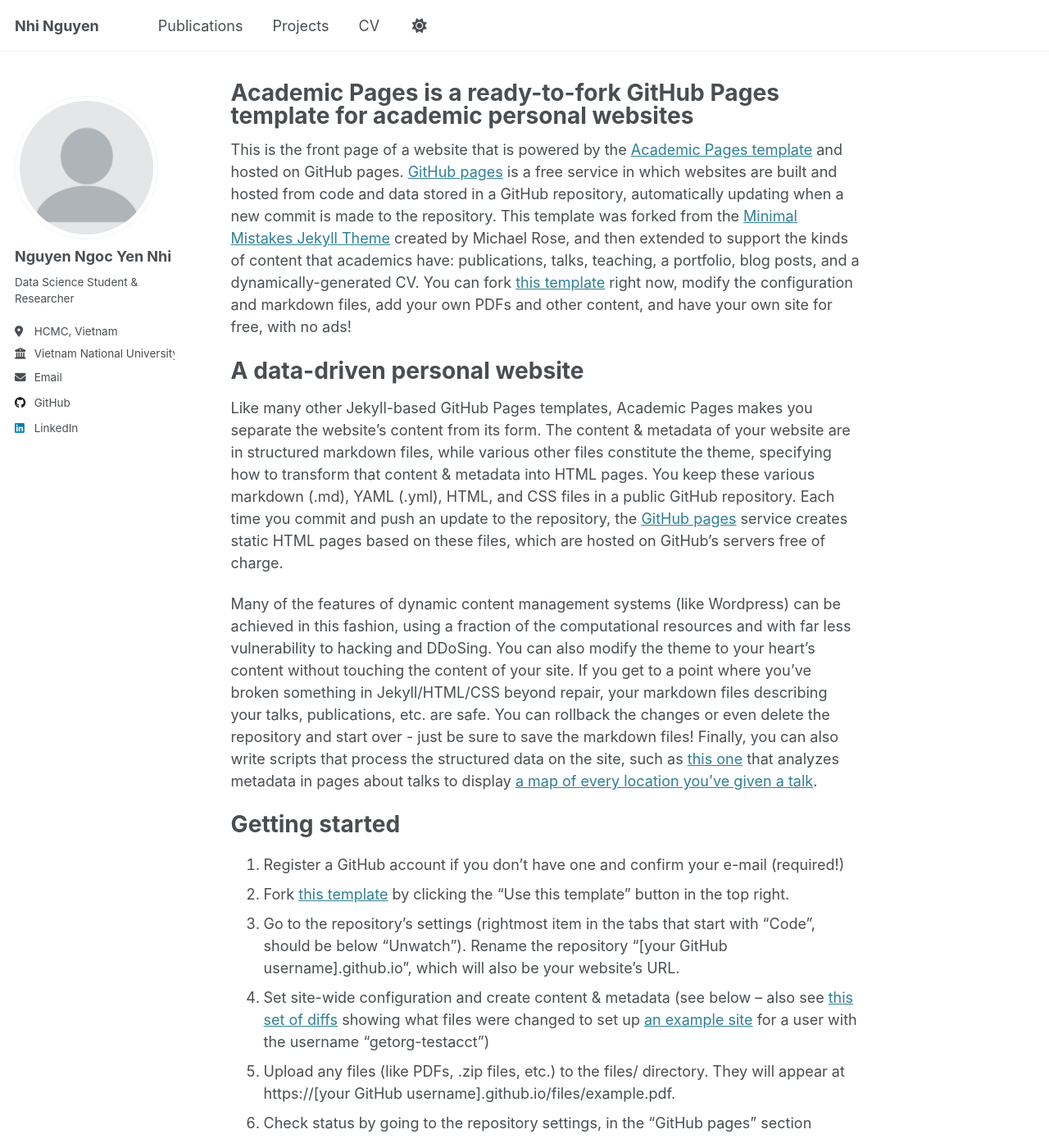
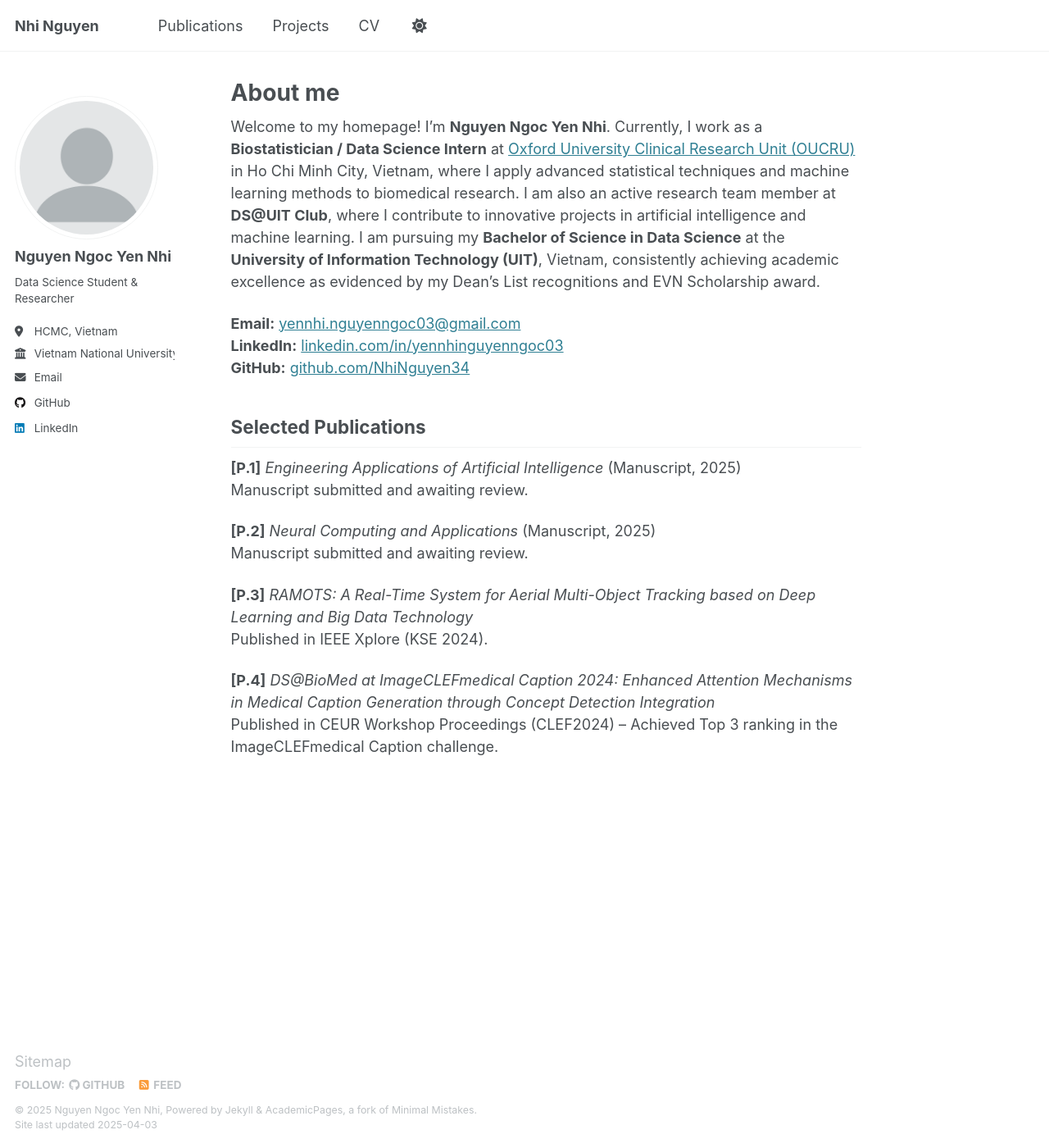
Before and after one commit to dalietnguyen342/dalietnguyen342.github.io, a Jekyll site: the page built from _pages/about.md, in a window 1280 px wide and 1400 px high. Shown: the whole window at 82% size. Built offline with Jekyll 4.4.1, drawn with Linux system fonts in a browser that asks for light colours; some of the changed text lies outside the part shown.

Commit message:
Update about.md

```diff
--- a/_pages/about.md
+++ b/_pages/about.md
@@ -1,49 +1,30 @@
 ---
 permalink: /
-title: "Academic Pages is a ready-to-fork GitHub Pages template for academic personal websites"
+title: "About me"
+excerpt: "About me"
 author_profile: true
 redirect_from:
-  - /about/
-  - /about.html
+  - "/wordpress/"
+  - "/wordpress/index.html"
 ---
 
-This is the front page of a website that is powered by the [Academic Pages template](https://github.com/academicpages/academicpages.github.io) and hosted on GitHub pages. [GitHub pages](https://pages.github.com) is a free service in which websites are built and hosted from code and data stored in a GitHub repository, automatically updating when a new commit is made to the repository. This template was forked from the [Minimal Mistakes Jekyll Theme](https://mmistakes.github.io/minimal-mistakes/) created by Michael Rose, and then extended to support the kinds of content that academics have: publications, talks, teaching, a portfolio, blog posts, and a dynamically-generated CV. You can fork [this template](https://github.com/academicpages/academicpages.github.io) right now, modify the configuration and markdown files, add your own PDFs and other content, and have your own site for free, with no ads!
+{% include base_path %}
 
-A data-driven personal website
-======
-Like many other Jekyll-based GitHub Pages templates, Academic Pages makes you separate the website's content from its form. The content & metadata of your website are in structured markdown files, while various other files constitute the theme, specifying how to transform that content & metadata into HTML pages. You keep these various markdown (.md), YAML (.yml), HTML, and CSS files in a public GitHub repository. Each time you commit and push an update to the repository, the [GitHub pages](https://pages.github.com/) service creates static HTML pages based on these files, which are hosted on GitHub's servers free of charge.
+Welcome to my homepage! I'm **Nguyen Ngoc Yen Nhi**. Currently, I work as a **Biostatistician / Data Science Intern** at [Oxford University Clinical Research Unit (OUCRU)](https://www.oucru.org/) in Ho Chi Minh City, Vietnam, where I apply advanced statistical techniques and machine learning methods to biomedical research. I am also an active research team member at **DS@UIT Club**, where I contribute to innovative projects in artificial intelligence and machine learning. I am pursuing my **Bachelor of Science in Data Science** at the **University of Information Technology (UIT)**, Vietnam, consistently achieving academic excellence as evidenced by my Dean’s List recognitions and EVN Scholarship award.
 
-Many of the features of dynamic content management systems (like Wordpress) can be achieved in this fashion, using a fraction of the computational resources and with far less vulnerability to hacking and DDoSing. You can also modify the theme to your heart's content without touching the content of your site. If you get to a point where you've broken something in Jekyll/HTML/CSS beyond repair, your markdown files describing your talks, publications, etc. are safe. You can rollback the changes or even delete the repository and start over - just be sure to save the markdown files! Finally, you can also write scripts that process the structured data on the site, such as [this one](https://github.com/academicpages/academicpages.github.io/blob/master/talkmap.ipynb) that analyzes metadata in pages about talks to display [a map of every location you've given a talk](https://academicpages.github.io/talkmap.html).
+**Email:** [yennhi.nguyenngoc03@gmail.com](mailto:yennhi.nguyenngoc03@gmail.com)
+**LinkedIn:** [linkedin.com/in/yennhinguyenngoc03](https://www.linkedin.com/in/yennhinguyenngoc03/)
+**GitHub:** [github.com/NhiNguyen34](https://github.com/NhiNguyen34)
 
-Getting started
-======
-1. Register a GitHub account if you don't have one and confirm your e-mail (required!)
-1. Fork [this template](https://github.com/academicpages/academicpages.github.io) by clicking the "Use this template" button in the top right.
-1. Go to the repository's settings (rightmost item in the tabs that start with "Code", should be below "Unwatch"). Rename the repository "[your GitHub username].github.io", which will also be your website's URL.
-1. Set site-wide configuration and create content & metadata (see below -- also see [this set of diffs](http://archive.is/3TPas) showing what files were changed to set up [an example site](https://getorg-testacct.github.io) for a user with the username "getorg-testacct")
-1. Upload any files (like PDFs, .zip files, etc.) to the files/ directory. They will appear at https://[your GitHub username].github.io/files/example.pdf.
-1. Check status by going to the repository settings, in the "GitHub pages" section
+## Selected Publications
+**[P.1]** *Engineering Applications of Artificial Intelligence* (Manuscript, 2025)
+Manuscript submitted and awaiting review.
 
-Site-wide configuration
-------
-The main configuration file for the site is in the base directory in [_config.yml](https://github.com/academicpages/academicpages.github.io/blob/master/_config.yml), which defines the content in the sidebars and other site-wide features. You will need to replace the default variables with ones about yourself and your site's github repository. The configuration file for the top menu is in [_data/navigation.yml](https://github.com/academicpages/academicpages.github.io/blob/master/_data/navigation.yml). For example, if you don't have a portfolio or blog posts, you can remove those items from that navigation.yml file to remove them from the header.
+**[P.2]** *Neural Computing and Applications* (Manuscript, 2025)
+Manuscript submitted and awaiting review.
 
-Create content & metadata
-------
-For site content, there is one markdown file for each type of content, which are stored in directories like _publications, _talks, _posts, _teaching, or _pages. For example, each talk is a markdown file in the [_talks directory](https://github.com/academicpages/academicpages.github.io/tree/master/_talks). At the top of each markdown file is structured data in YAML about the talk, which the theme will parse to do lots of cool stuff. The same structured data about a talk is used to generate the list of talks on the [Talks page](https://academicpages.github.io/talks), each [individual page](https://academicpages.github.io/talks/2012-03-01-talk-1) for specific talks, the talks section for the [CV page](https://academicpages.github.io/cv), and the [map of places you've given a talk](https://academicpages.github.io/talkmap.html) (if you run this [python file](https://github.com/academicpages/academicpages.github.io/blob/master/talkmap.py) or [Jupyter notebook](https://github.com/academicpages/academicpages.github.io/blob/master/talkmap.ipynb), which creates the HTML for the map based on the contents of the _talks directory).
+**[P.3]** *RAMOTS: A Real-Time System for Aerial Multi-Object Tracking based on Deep Learning and Big Data Technology*
+Published in IEEE Xplore (KSE 2024).
 
-**Markdown generator**
-
-The repository includes [a set of Jupyter notebooks](https://github.com/academicpages/academicpages.github.io/tree/master/markdown_generator
-) that converts a CSV containing structured data about talks or presentations into individual markdown files that will be properly formatted for the Academic Pages template. The sample CSVs in that directory are the ones I used to create my own personal website at stuartgeiger.com. My usual workflow is that I keep a spreadsheet of my publications and talks, then run the code in these notebooks to generate the markdown files, then commit and push them to the GitHub repository.
-
-How to edit your site's GitHub repository
-------
-Many people use a git client to create files on their local computer and then push them to GitHub's servers. If you are not familiar with git, you can directly edit these configuration and markdown files directly in the github.com interface. Navigate to a file (like [this one](https://github.com/academicpages/academicpages.github.io/blob/master/_talks/2012-03-01-talk-1.md) and click the pencil icon in the top right of the content preview (to the right of the "Raw | Blame | History" buttons). You can delete a file by clicking the trashcan icon to the right of the pencil icon. You can also create new files or upload files by navigating to a directory and clicking the "Create new file" or "Upload files" buttons.
-
-Example: editing a markdown file for a talk
-![Editing a markdown file for a talk](/images/editing-talk.png)
-
-For more info
-------
-More info about configuring Academic Pages can be found in [the guide](https://academicpages.github.io/markdown/), the [growing wiki](https://github.com/academicpages/academicpages.github.io/wiki), and you can always [ask a question on GitHub](https://github.com/academicpages/academicpages.github.io/discussions). The [guides for the Minimal Mistakes theme](https://mmistakes.github.io/minimal-mistakes/docs/configuration/) (which this theme was forked from) might also be helpful.
+**[P.4]** *DS@BioMed at ImageCLEFmedical Caption 2024: Enhanced Attention Mechanisms in Medical Caption Generation through Concept Detection Integration*
+Published in CEUR Workshop Proceedings (CLEF2024) – Achieved Top 3 ranking in the ImageCLEFmedical Caption challenge.
```
